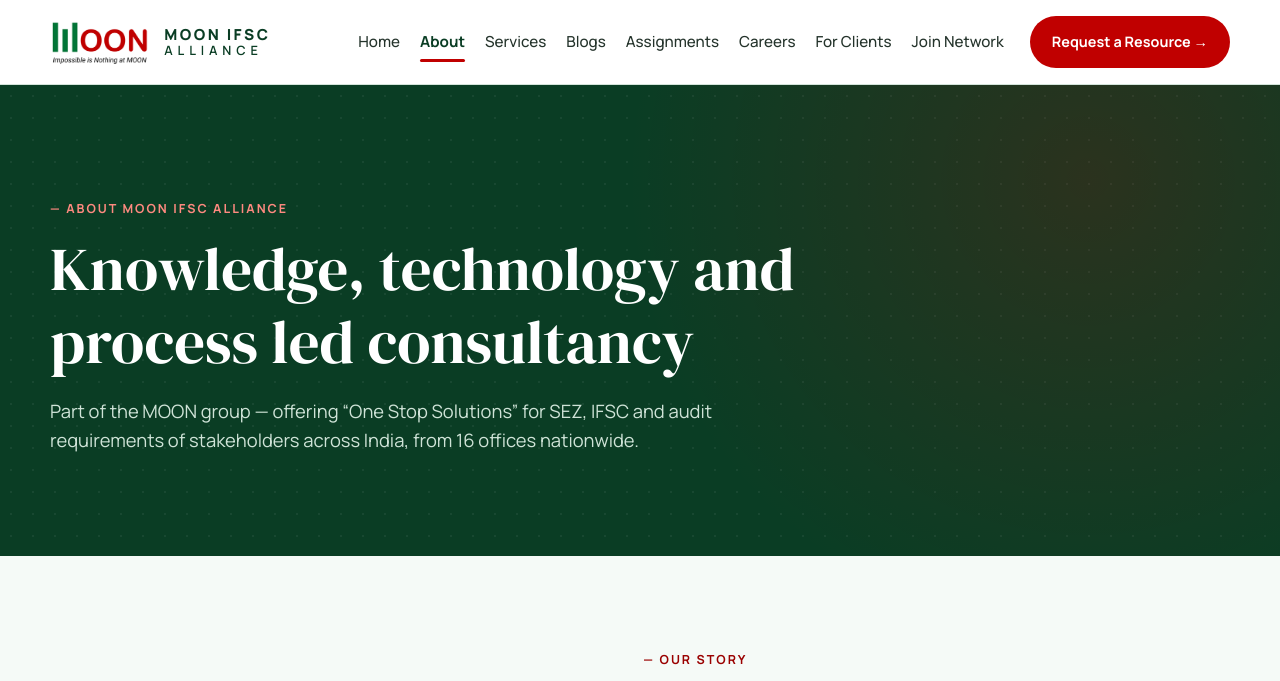
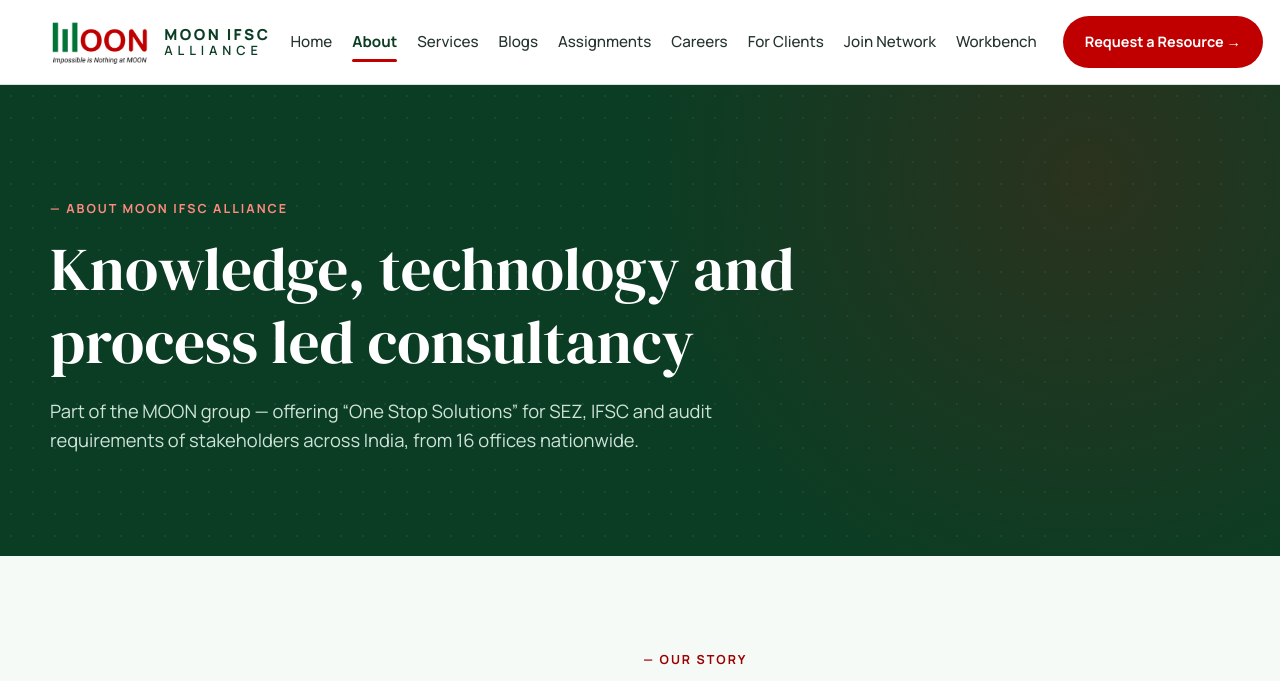
Before and after one commit to ajeet4302/moon-ifsc-website, a plain HTML site: page about.html in a window 1280 px wide. Shown: the top 681 px of the page. Drawn offline with Linux system fonts and the light colour scheme.

Commit message:
Add files via upload

```diff
--- a/about.html
+++ b/about.html
@@ -30,6 +30,7 @@
         <a href="careers.html">Careers</a>
         <a href="for-clients.html">For Clients</a>
         <a href="join-network.html">Join Network</a>
+        <a href="sez-filing-workbench.html">Workbench</a>
         <a href="for-clients.html" class="btn btn-accent btn-sm nav-cta">Request a Resource &rarr;</a>
       </nav>
     </div>
```
Also changed, not shown: assignments.html (+1 -0 lines), blogs.html (+1 -0 lines), careers.html (+1 -0 lines), for-clients.html (+1 -0 lines), index.html (+1 -0 lines), join-network.html (+1 -0 lines), services.html (+1 -0 lines).
